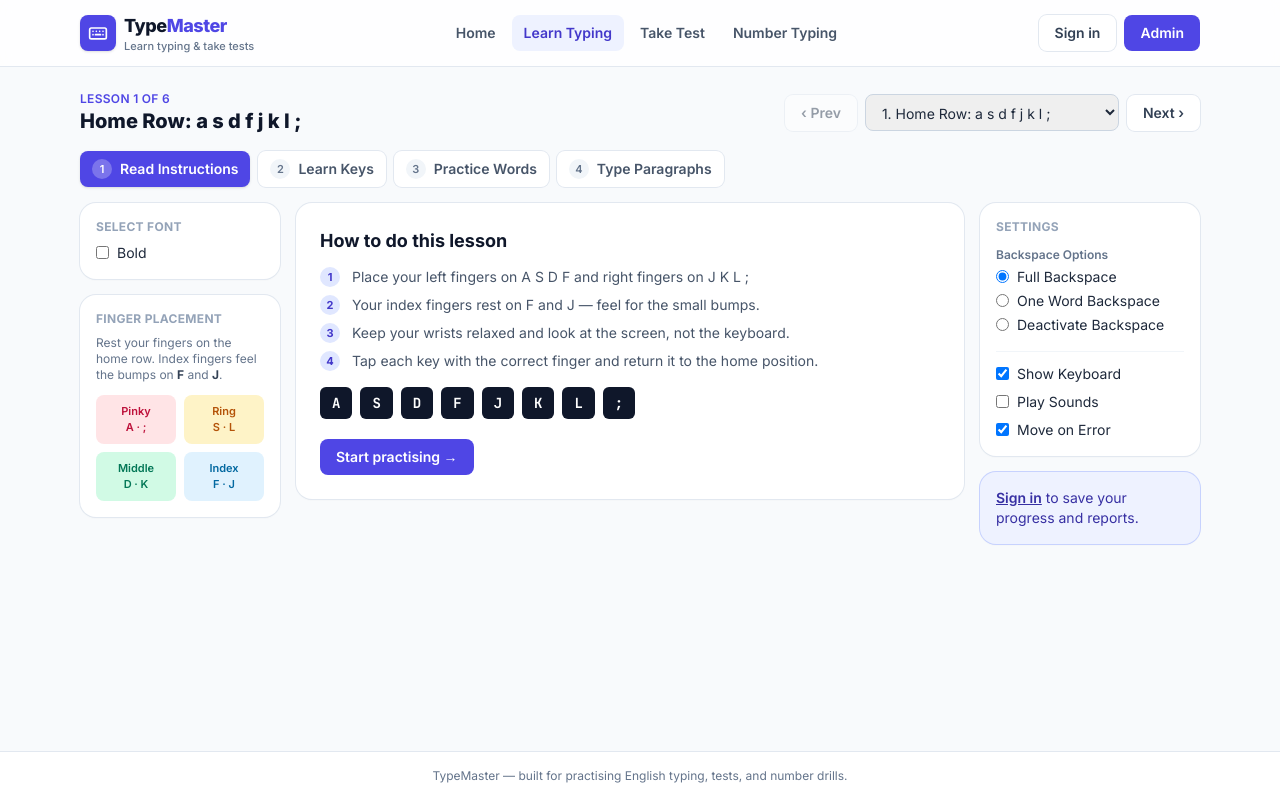
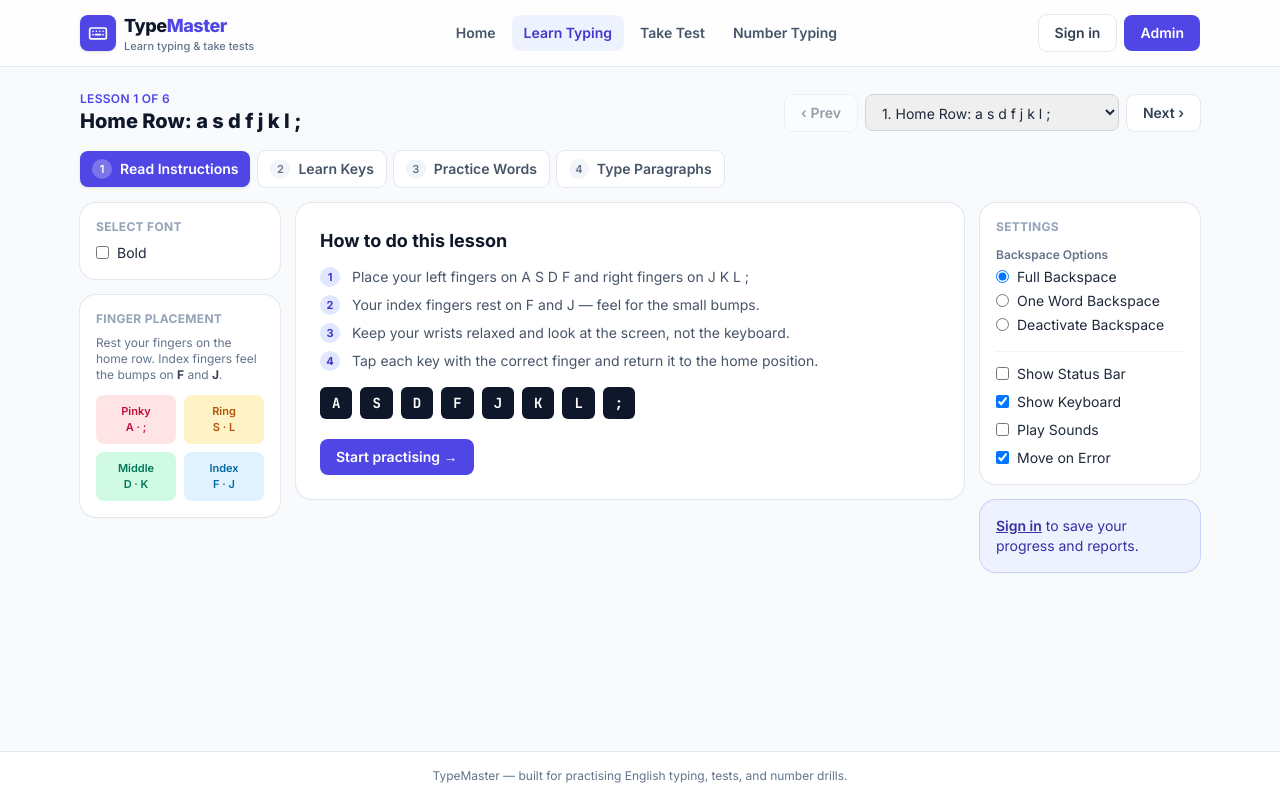
Before and after one commit to mohanitl217/typingwebsite, a React (Vite) app: page /learn/home-row-1 in a window 1280 px wide. Built offline with nearby package versions, Linux system fonts and the light colour scheme.

Commit message:
feat: add Show Status Bar toggle to Learn Typing module
- Live status bar hidden by default in Learn Keys / Practice Words / Type Paragraphs stages
- Added 'Show Status Bar' checkbox in the Settings panel to tick/untick visibility

```diff
--- a/src/pages/LearnTyping.tsx
+++ b/src/pages/LearnTyping.tsx
@@ -22,6 +22,8 @@
   const [bold, setBold] = useState(false)
   const [showKeyboard, setShowKeyboard] = useState(true)
   const [showResult, setShowResult] = useState(false)
+  // Live status bar is hidden by default; a checkbox in Settings shows/hides it.
+  const [showStatusBar, setShowStatusBar] = useState(false)
 
   const [settings, setSettings] = useState({
     backspaceMode: 'full' as BackspaceMode,
@@ -239,7 +241,7 @@
                 <span className="animate-pulse text-brand-400">▎</span>
               </div>
 
-              <StatBar stats={session.stats} />
+              {showStatusBar && <StatBar stats={session.stats} />}
 
               {showKeyboard && <VirtualKeyboard nextChar={nextChar} activeKeys={lesson.keys} />}
             </>
@@ -275,6 +277,14 @@
             </div>
 
             <div className="mt-4 space-y-2 border-t border-slate-100 pt-3">
+              <label className="flex items-center gap-2 text-sm">
+                <input
+                  type="checkbox"
+                  checked={showStatusBar}
+                  onChange={(e) => setShowStatusBar(e.target.checked)}
+                />
+                Show Status Bar
+              </label>
               <label className="flex items-center gap-2 text-sm">
                 <input
                   type="checkbox"
```
